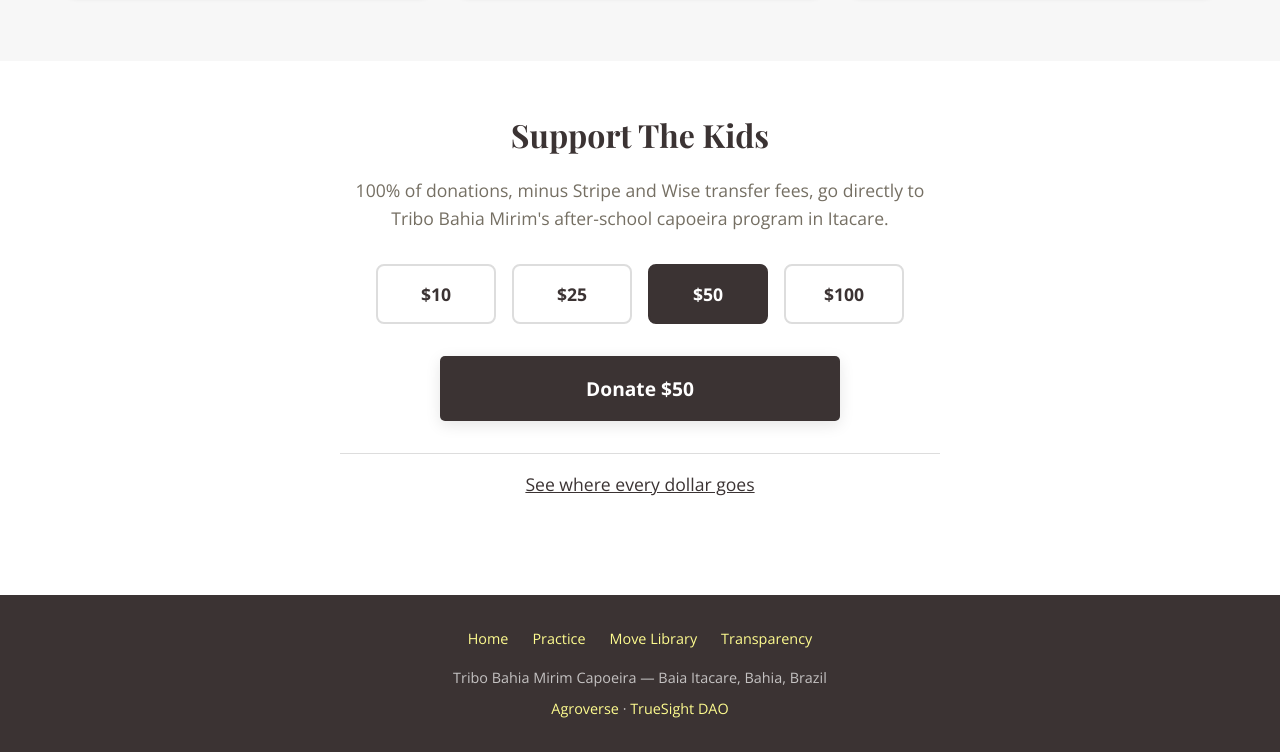
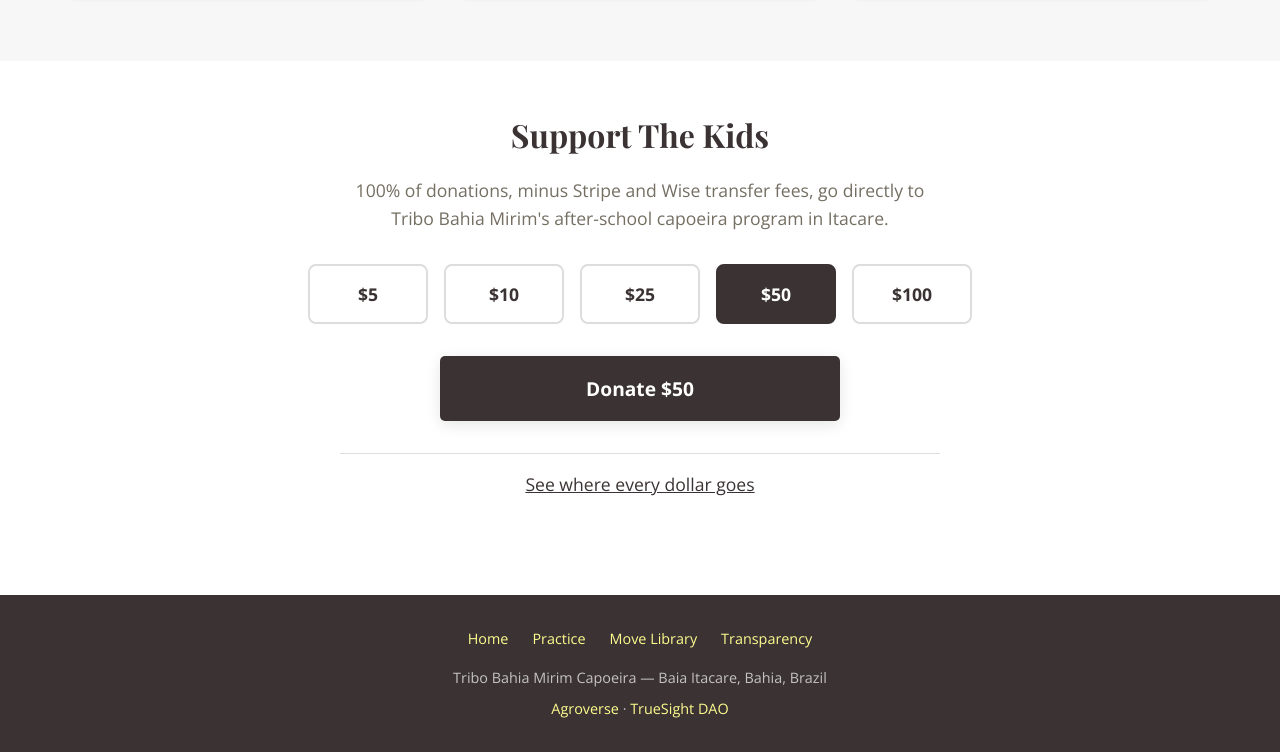
Before and after one commit to TrueSightDAO/capoeira, a plain HTML site: page index.html in a window 1280 px wide. Shown: the part 2750-3502 px from the top of the page. Drawn offline with nearby package versions, Linux system fonts and the light colour scheme.

Commit message:
feat: add  donation option

```diff
--- a/index.html
+++ b/index.html
@@ -143,6 +143,7 @@
         <p>100% of donations, minus Stripe and Wise transfer fees, go directly to Tribo Bahia Mirim's after-school capoeira program in Itacare.</p>
 
         <div class="donate-amounts" id="donate-amounts">
+            <button class="donate-amount" data-amount="5" onclick="selectAmount(5, this)">$5</button>
             <button class="donate-amount" data-amount="10" onclick="selectAmount(10, this)">$10</button>
             <button class="donate-amount" data-amount="25" onclick="selectAmount(25, this)">$25</button>
             <button class="donate-amount selected" data-amount="50" onclick="selectAmount(50, this)">$50</button>
```
